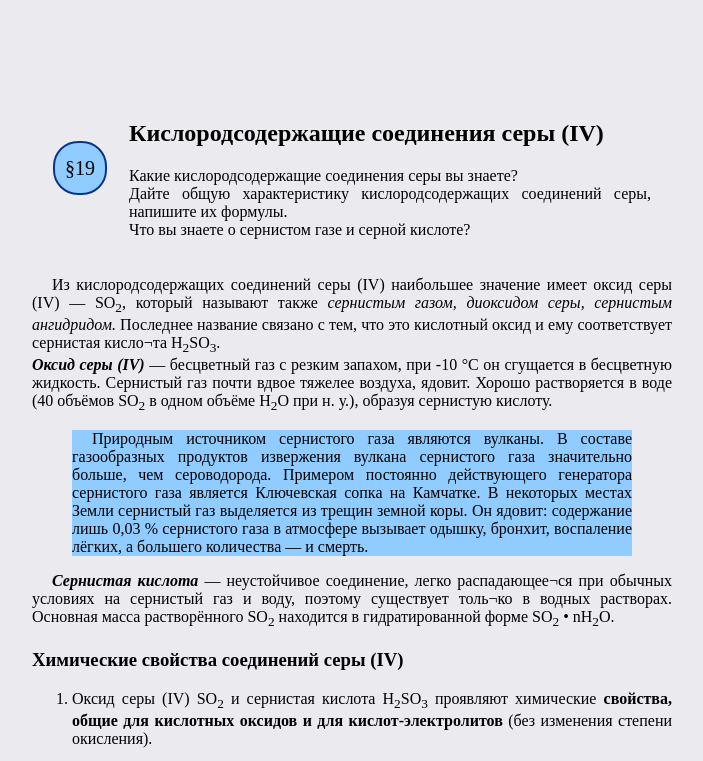
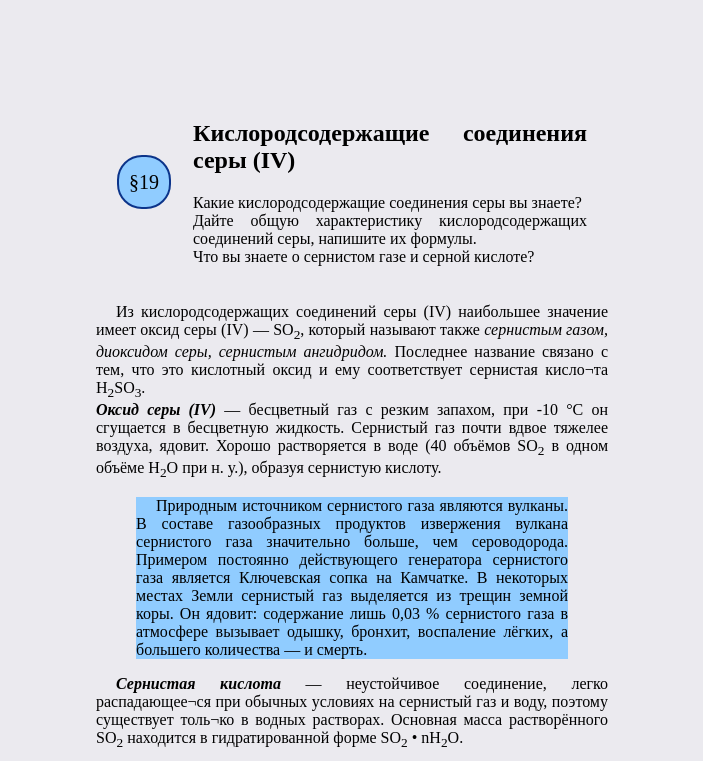
Before and after one commit to Kotiko29/chemistry, a plain HTML site: page index.html in a window 1280 px wide. Shown: the top 761 px of the page, without its empty margins (288-991 px from the left). Drawn offline with Linux system fonts and the light colour scheme.

Commit message:
chemistry

```diff
--- a/style.css
+++ b/style.css
@@ -1,5 +1,5 @@
 body{
-    margin:1% 15%;
+    margin:1% 20%;
     padding: 5% 10%;
     text-align: justify;
     background:#ebeaef;
```
